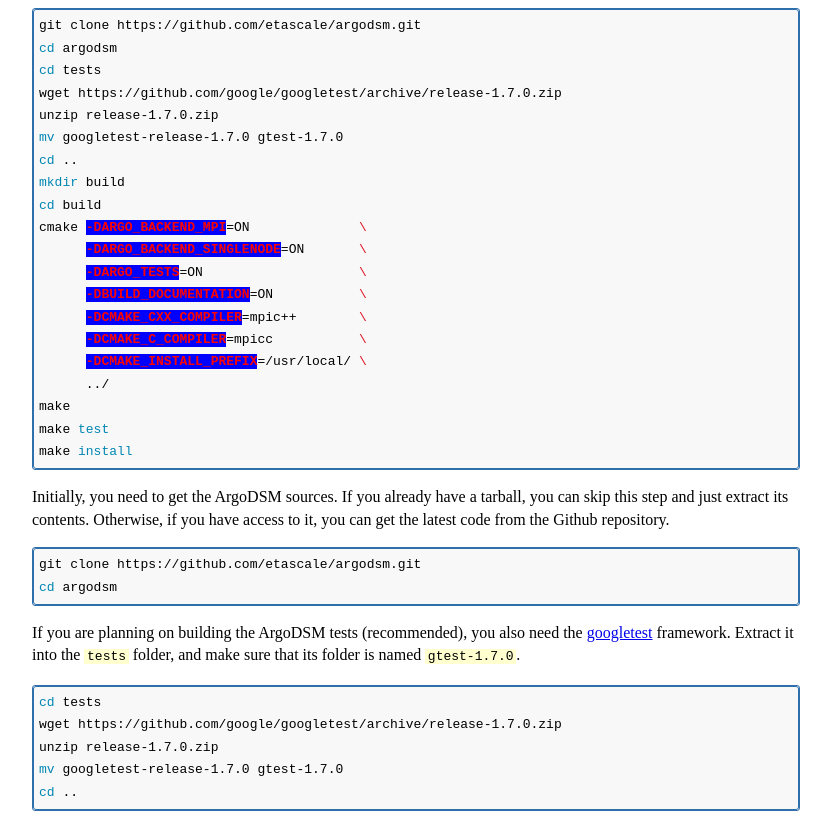
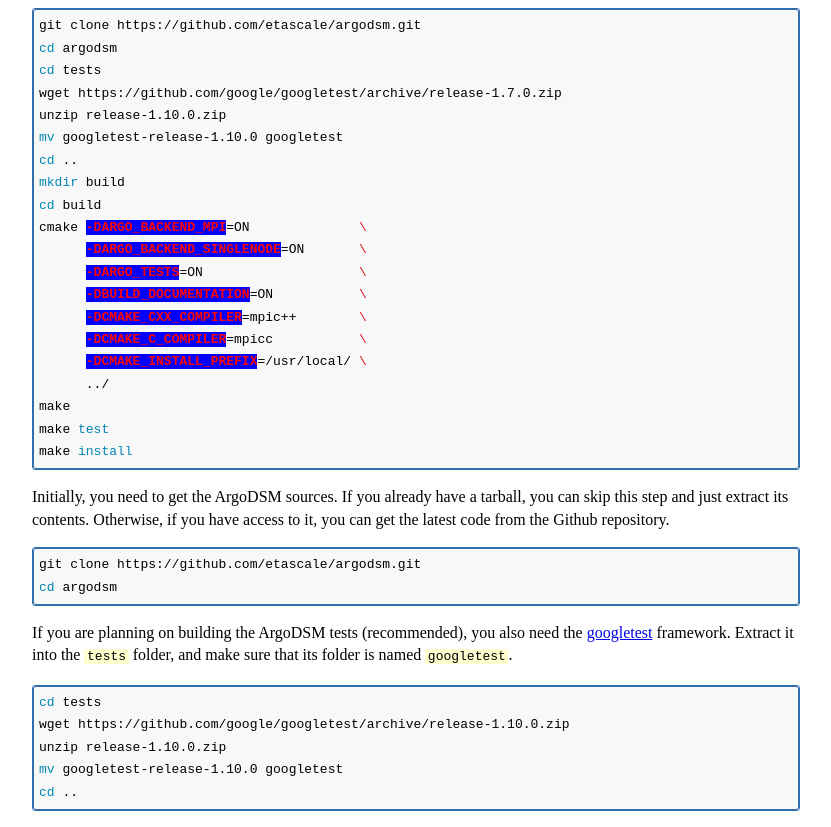
Before and after one commit to wimvanderbauwhede/argodsm, a Jekyll site: the page built from docs/index.md, in a window 1280 px wide and 1400 px high. Shown: the part 570-1397 px from the top of the window, without its empty margins (224-1055 px from the left). Built offline with Jekyll 4.4.1, drawn with Linux system fonts in a browser that asks for light colours.

Commit message:
Upgrade to use the latest googletest (1.10.0)
While at it, change the installation instructions and two places in the
code to specify that the unzipped dir should be called `googletest'
instead of having its release version suffix.

````diff
--- a/docs/index.md
+++ b/docs/index.md
@@ -37,8 +37,8 @@
 cd argodsm
 cd tests
 wget https://github.com/google/googletest/archive/release-1.7.0.zip
-unzip release-1.7.0.zip
-mv googletest-release-1.7.0 gtest-1.7.0
+unzip release-1.10.0.zip
+mv googletest-release-1.10.0 googletest
 cd ..
 mkdir build
 cd build
@@ -66,13 +66,13 @@
 
 If you are planning on building the ArgoDSM tests (recommended), you also need
 the [googletest](https://github.com/google/googletest/) framework. Extract it
-into the `tests` folder, and make sure that its folder is named `gtest-1.7.0`.
+into the `tests` folder, and make sure that its folder is named `googletest`.
 
 ``` bash
 cd tests
-wget https://github.com/google/googletest/archive/release-1.7.0.zip
-unzip release-1.7.0.zip
-mv googletest-release-1.7.0 gtest-1.7.0
+wget https://github.com/google/googletest/archive/release-1.10.0.zip
+unzip release-1.10.0.zip
+mv googletest-release-1.10.0 googletest
 cd ..
 ```
 
````
Also changed, not shown: tests/CMakeLists.txt (+1 -1 lines), 2 other files.
